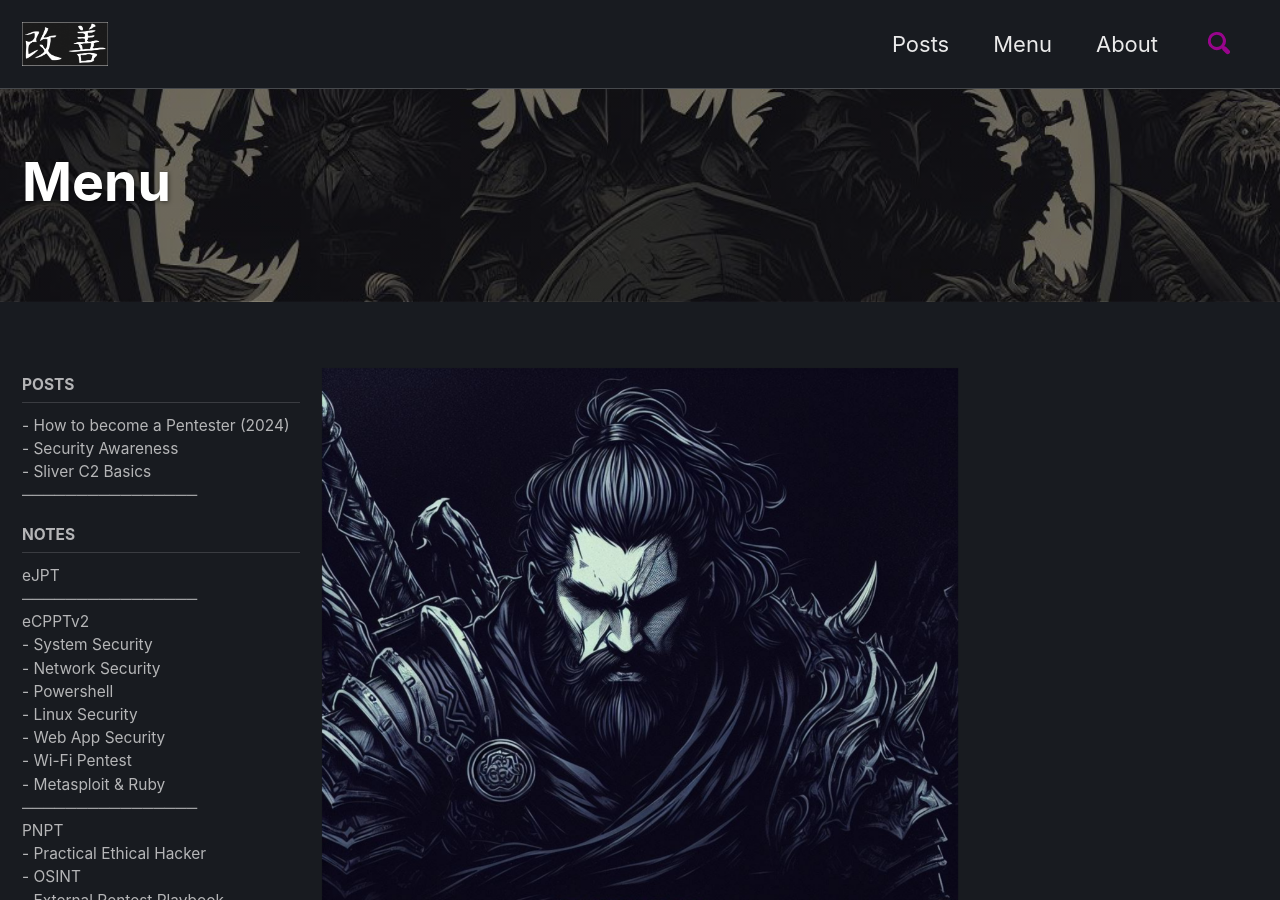
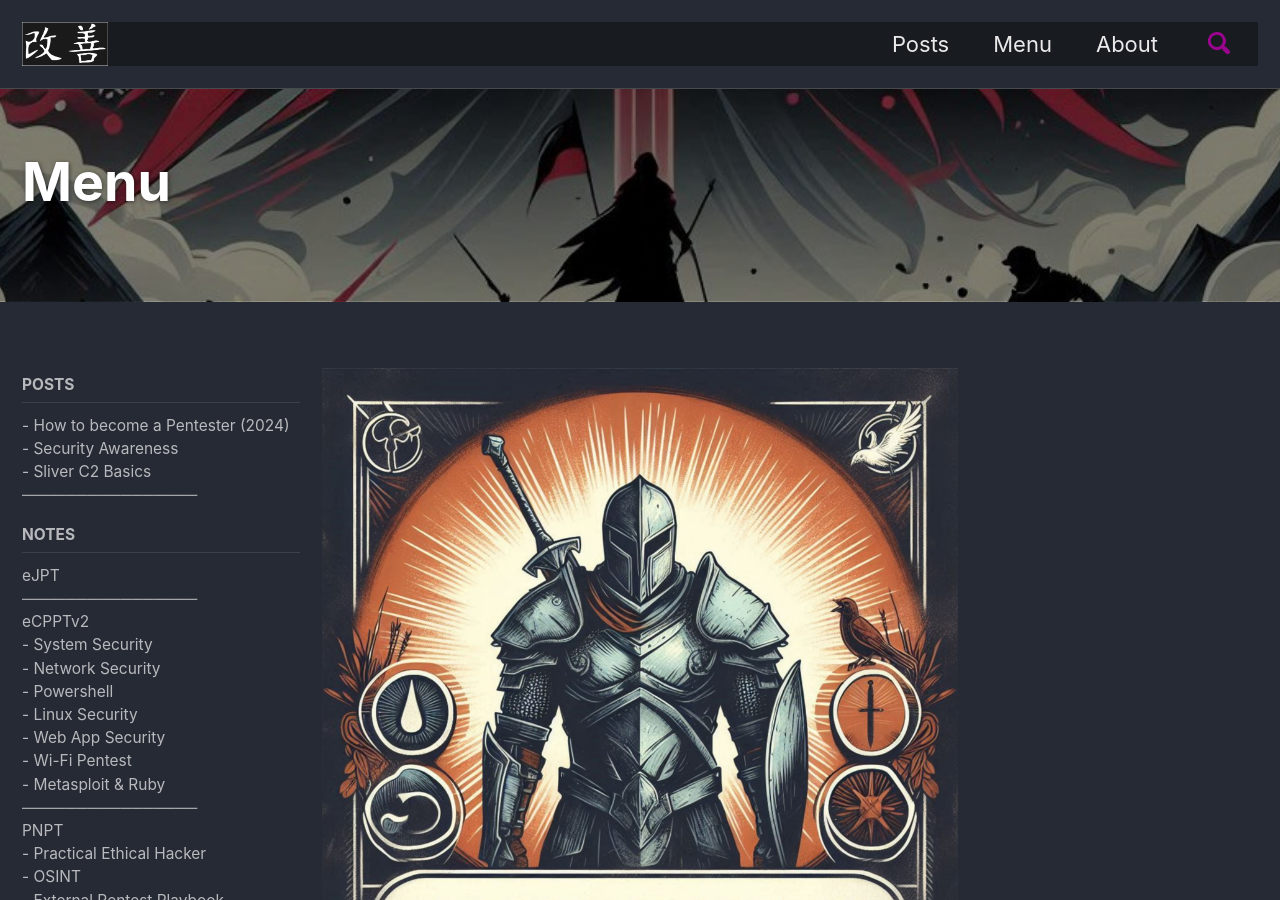
Before and after one commit to Johnermac/Johnermac.github.io, a Jekyll site: the page built from _pages/menu.md, in a window 1280 px wide and 900 px high. Built offline with Jekyll 4.4.1, drawn with Linux system fonts in a browser that asks for light colours; cached includes are drawn as plain includes; nearby versions of some CDN libraries; comment, search, counter and statistics services are not loaded.

Commit message:
menu image, color of main pages updated

```diff
--- a/_pages/menu.md
+++ b/_pages/menu.md
@@ -6,7 +6,7 @@
 sidebar:
   nav: "menu"
 header:
-  overlay_image: /assets/images/main/menu.jpg
+  overlay_image: /assets/images/main/menu-header.jpg
   overlay_filter: 0.5
 ---
 
@@ -15,10 +15,15 @@
   <meta charset="UTF-8">
   <meta name="viewport" content="width=device-width, initial-scale=1.0">
   <link rel="canonical" href="{{ site.url }}{{ page.url }}">
+  <style>
+    body {
+      background-color: #262a35; /* Replace this with your desired color */
+    }
+  </style>
 </head>
 <body>
   <div class="container">
-    <img src="{{ '/assets/images/main/option.jpg' | relative_url }}" alt="Option Image">
+    <img src="{{ '/assets/images/main/option2.jpg' | relative_url }}" alt="Option Image">
   </div>
 </body>
 </html>
--- a/index.html
+++ b/index.html
@@ -2,7 +2,7 @@
 layout: home
 author_profile: true
 header:
-  overlay_image: "/assets/images/main/menu.jpg"
+  overlay_image: "/assets/images/main/menu-header.jpg"
   overlay_filter: 0.5
 ---
 
```
Also changed, not shown: _pages/404.md (+6 -1 lines), _pages/about.md (+1 -1 lines), assets/images/main/header12.jpg (added), assets/images/main/menu-header.jpg (added), assets/images/main/option2.jpg (added).
